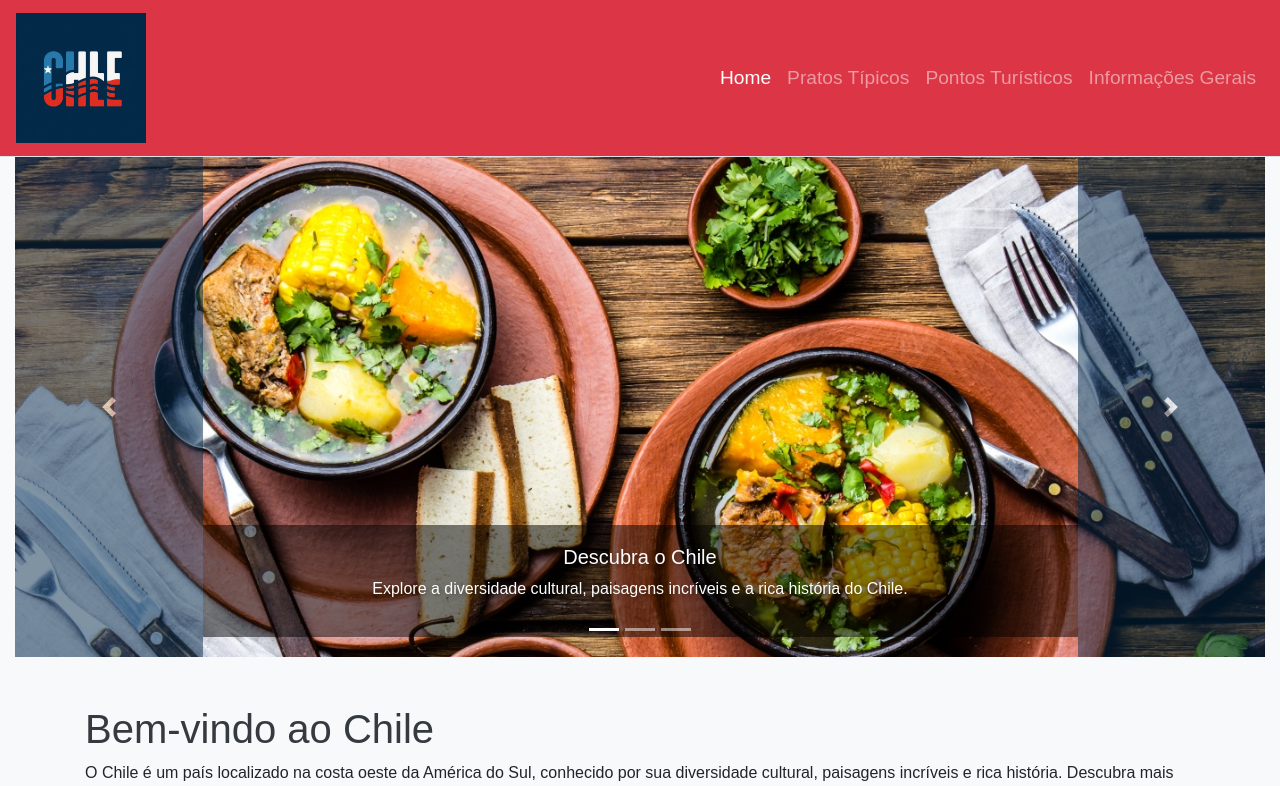
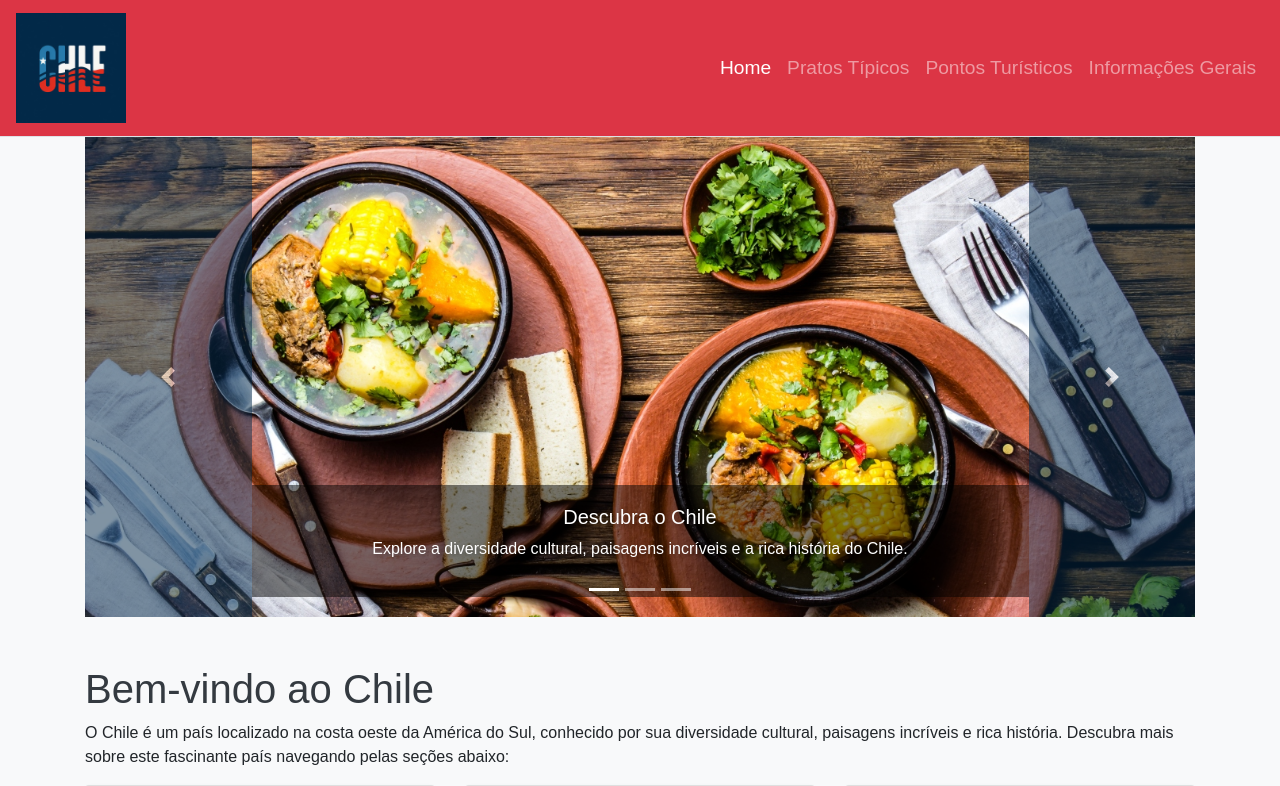
Before and after one commit to Iagooalmeida/VoltaAoMundo-Chile, a PHP site: page /home.html in a window 1280 px wide. Shown: the top 786 px of the page. Run offline with PHP 8.4, Linux system fonts and the light colour scheme.

Commit message:
Atualizando Home.html

```diff
--- a/css/style.css
+++ b/css/style.css
@@ -36,8 +36,8 @@ body {
 /* Carrossel de imagens */
 
 .carousel-item img {
-    height: 500px;
-    object-fit: cover;
+    height: 60vmin;
+    /* object-fit: cover; */
 }
 
 .carousel-control-prev {
@@ -82,7 +82,7 @@ a.carousel-control-next {
 }
 
 .logo {
-    width: 130px; /* Set the desired width */
+    width: 110px; /* Set the desired width */
     height: auto; /* Maintain aspect ratio */
 }
 
--- a/home.html
+++ b/home.html
@@ -39,7 +39,7 @@
     </header>
 
     <main>
-        <div class="container-fluid">
+        <div class="container">
             <div id="carouselExampleCaptions" class="carousel slide" data-ride="carousel">
                 <ol class="carousel-indicators">
                     <li data-target="#carouselExampleCaptions" data-slide-to="0" class="active"></li>
@@ -54,15 +54,22 @@
                             <p>Explore a diversidade cultural, paisagens incríveis e a rica história do Chile.</p>
                         </div>
                     </div>
+
                     <div class="carousel-item">
-                        <img src="img/comida-tipica-chilena.jpg" class="d-block w-100" alt="...">
+                        <img src="img/montanha chilena.jpg" class="d-block w-100" alt="...">
                         <div class="carousel-caption d-none d-md-block">
                             <h5>Valle de la Luna</h5>
                             <p>Conheça o deserto mais seco do mundo e suas paisagens incríveis.</p>
                         </div>
-                    <!-- Adicione mais imagens e legendas conforme necessário -->
+                    </div>
+                    <div class="carousel-item">
+                        <img src="img/capa-undurraga.jpg" class="d-block w-100" alt="...">
+                        <div class="carousel-caption d-none d-md-block">
+                            <h5>Viña del Mar</h5>
+                            <p>Relaxe nas praias de Viña del Mar e aproveite a deliciosa culinária chilena.</p>
+                        </div>
+                    </div>
 
-                </div>
                     <a class="carousel-control-prev" href="#carouselExampleCaptions" role="button" data-slide="prev">
                         <span class="carousel-control-prev-icon" aria-hidden="true"></span>
                         <span class="sr-only">Previous</span>
```
Also changed, not shown: img/capa-undurraga.jpg (added), img/comida-tipica-chilena.jpg (deleted), img/montanha chilena.jpg (added). Lines whose indentation alone changed are shown as unchanged.
